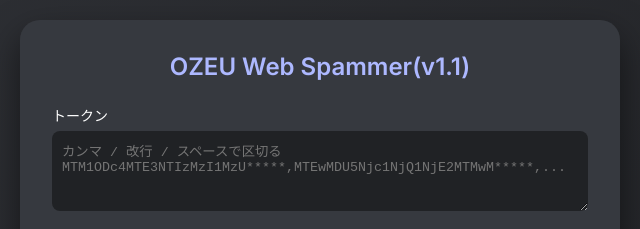
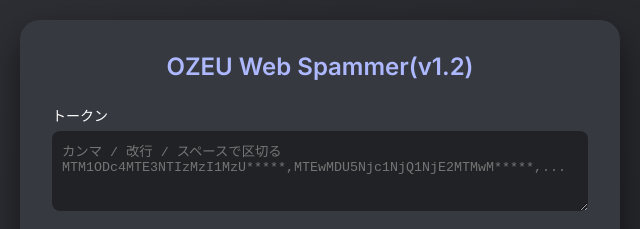
Before and after one commit to yoshihisa11132/ozeu-web-raider, a plain HTML site: page index.html in a window 1280 px wide. Shown: the top 229 px of the page, 320-960 px from the left. Drawn offline with Linux system fonts and the light colour scheme.

Commit message:
Update index.html

```diff
--- a/index.html
+++ b/index.html
@@ -297,7 +297,7 @@
 </head>
 <body>
   <div class="card">
-    <h2>OZEU Web Spammer(v1.1)</h2>
+    <h2>OZEU Web Spammer(v1.2)</h2>
     <form id="form">
       <label>トークン
         <textarea id="tokens" rows="4" placeholder="カンマ / 改行 / スペースで区切る MTM1ODc4MTE3NTIzMzI1MzU*****,MTEwMDU5Njc1NjQ1NjE2MTMwM*****,..."></textarea>
```
